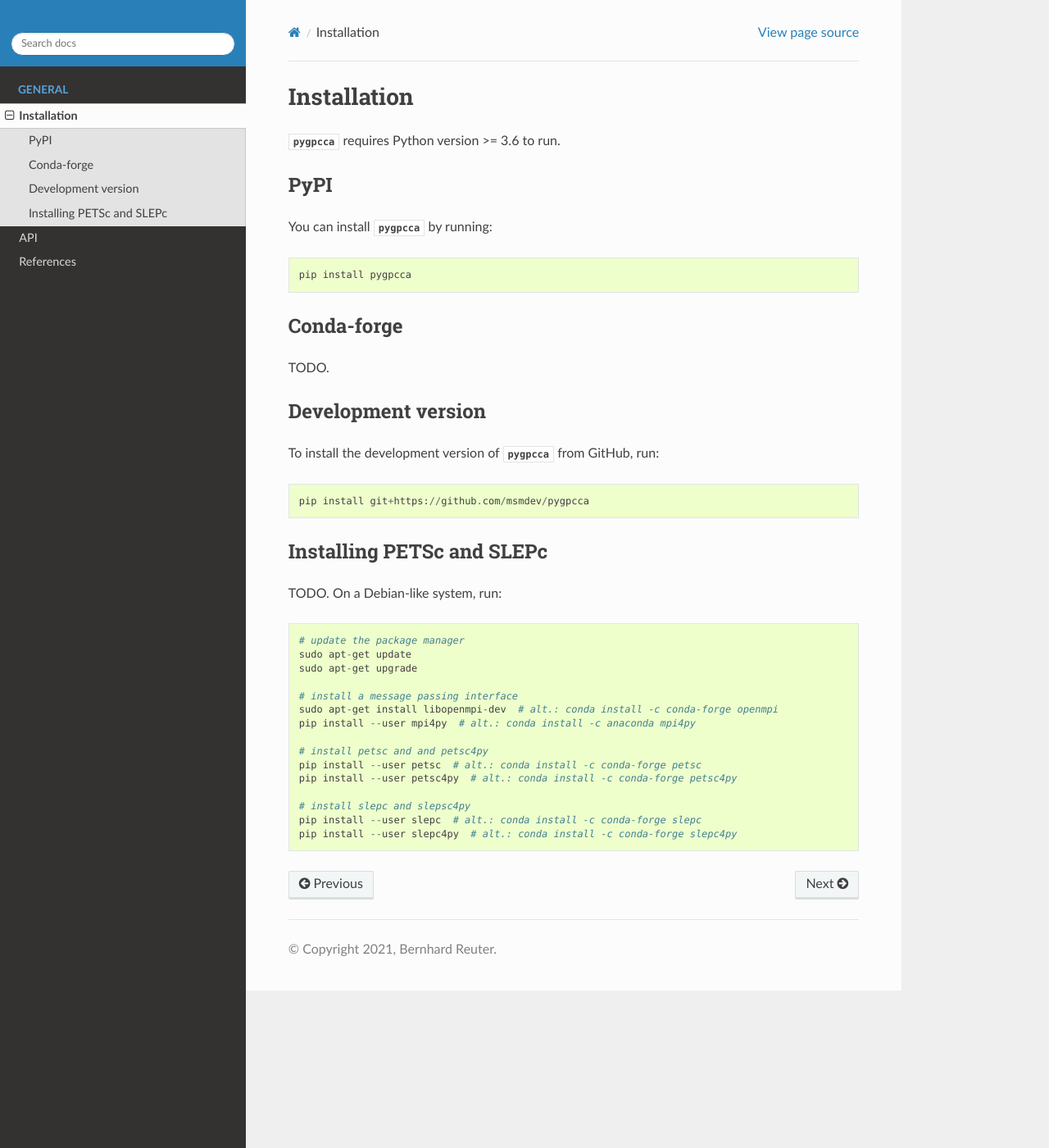
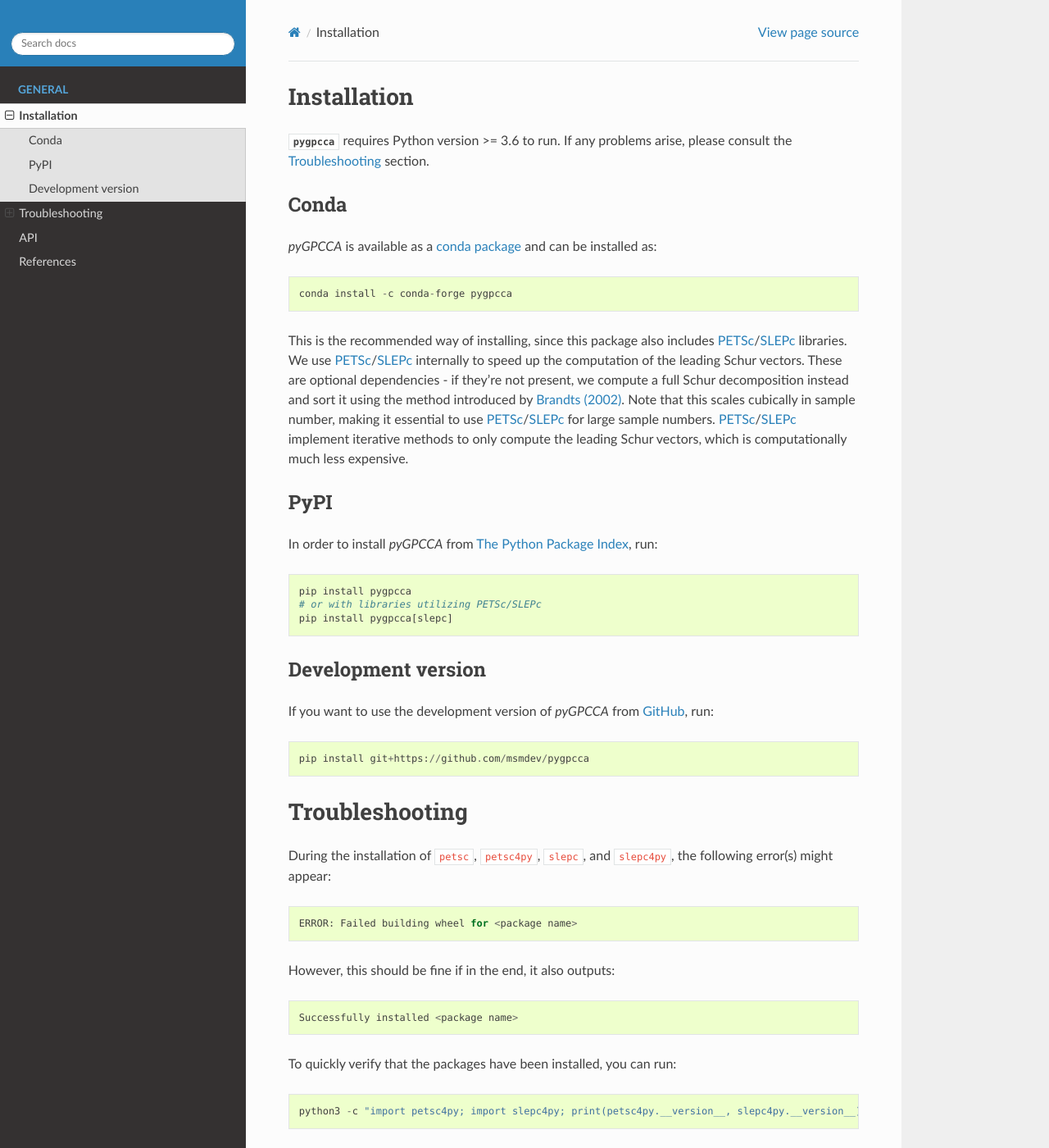
Before and after one commit to msmdev/pyGPCCA, a Sphinx documentation site: the page built from docs/source/installation.rst, in a window 1280 px wide and 1400 px high. Shown: the whole window at 82% size. Built offline with Sphinx 7.4.7 and the Read the Docs theme 2.0.0, drawn with Linux system fonts in a browser that asks for light colours; pages that are not in the unit, such as notebooks, are missing from menus; some of the changed text lies outside the part shown.

```diff
--- a/docs/requirements.txt
+++ b/docs/requirements.txt
@@ -1,4 +1,5 @@
 -r ../requirements.txt
+nbsphinx>=0.7
 sphinx>=3.3.0
 sphinx-autodoc-annotation
 sphinx-autodoc-typehints>=1.10.3
--- a/docs/source/api.rst
+++ b/docs/source/api.rst
@@ -1,5 +1,8 @@
 API
 ===
+*pyGPCCA* can be imported as::
+
+  import pygpcca as gp
 
 .. module::pygpcca
 .. currentmodule::pygpcca
--- a/docs/source/conf.py
+++ b/docs/source/conf.py
@@ -45,6 +45,7 @@ extensions = [
     "sphinx_autodoc_typehints",
     "sphinx_last_updated_by_git",
     "typed_returns",
+    "nbsphinx",
 ]
 intersphinx_mapping = {
     "python": ("https://docs.python.org/3", None),
--- a/docs/source/installation.rst
+++ b/docs/source/installation.rst
@@ -1,43 +1,89 @@
 Installation
 ============
-:mod:`pygpcca` requires Python version >= 3.6 to run.
+:mod:`pygpcca` requires Python version >= 3.6 to run. If any problems arise, please consult the
+`Troubleshooting`_ section.
+
+Conda
+-----
+*pyGPCCA* is available as a `conda package <https://anaconda.org/conda-forge/pygpcca>`_ and can be installed as::
+
+    conda install -c conda-forge pygpcca
+
+This is the recommended way of installing, since this package also includes `PETSc`_/`SLEPc`_ libraries.
+We use `PETSc`_/`SLEPc`_ internally to speed up the computation of the leading Schur vectors. These are optional
+dependencies - if they're not present, we compute a full Schur decomposition instead and sort it using the method
+introduced by `Brandts (2002)`_. Note that this scales cubically in sample number, making it essential to use
+`PETSc`_/`SLEPc`_ for large sample numbers. `PETSc`_/`SLEPc`_ implement iterative methods to only compute
+the leading Schur vectors, which is computationally much less expensive.
 
 PyPI
 ----
-
-You can install :mod:`pygpcca` by running::
+In order to install *pyGPCCA* from `The Python Package Index <https://pypi.org/project/pygpcca/>`_, run::
 
     pip install pygpcca
-
-Conda-forge
------------
-TODO.
+    # or with libraries utilizing PETSc/SLEPc
+    pip install pygpcca[slepc]
 
 Development version
 -------------------
-To install the development version of :mod:`pygpcca` from GitHub, run::
+If you want to use the development version of *pyGPCCA* from `GitHub <https://github.com/msmdev/pygpcca>`_, run::
 
     pip install git+https://github.com/msmdev/pygpcca
 
-.. _Installing PETSc and SLEPc:
+Troubleshooting
+===============
+During the installation of ``petsc``, ``petsc4py``, ``slepc``, and ``slepc4py``, the following error(s) might appear::
 
-Installing PETSc and SLEPc
---------------------------
+    ERROR: Failed building wheel for <package name>
 
-TODO. On a Debian-like system, run::
+However, this should be fine if in the end, it also outputs::
 
-    # update the package manager
-    sudo apt-get update
-    sudo apt-get upgrade
+    Successfully installed <package name>
 
-    # install a message passing interface
-    sudo apt-get install libopenmpi-dev  # alt.: conda install -c conda-forge openmpi
-    pip install --user mpi4py  # alt.: conda install -c anaconda mpi4py
+To quickly verify that the packages have been installed, you can run::
+
+    python3 -c "import petsc4py; import slepc4py; print(petsc4py.__version__, slepc4py.__version__)"
+
+Debian-based systems
+--------------------
+Below are an alternative steps for installing `PETSc`_/`SLEPc`_, in case any problems arise, especially when installing
+from `PyPI`_::
+
+    # install dependencies
+    sudo apt-get update -y
+    sudo apt-get install gcc gfortran libopenmpi-dev libblas-dev liblapack-dev petsc-dev slepc-dev -y
+
+    # install a message passing interface for Python
+    pip install --user mpi4py
 
     # install petsc and and petsc4py
-    pip install --user petsc  # alt.: conda install -c conda-forge petsc
-    pip install --user petsc4py  # alt.: conda install -c conda-forge petsc4py
+    pip install --user petsc
+    pip install --user petsc4py
 
-    # install slepc and slepsc4py
-    pip install --user slepc  # alt.: conda install -c conda-forge slepc
-    pip install --user slepc4py  # alt.: conda install -c conda-forge slepc4py
+    # install slepc and slepc4py
+    pip install --user slepc
+    pip install --user slepc4py
+
+macOS
+-----
+The most robust way is to follow the `PETSc installation guide`_ and the `SLEPc installation guide`_ or to take a look
+at our continuous integration `steps <./.scripts/ci/install_dependencies.sh>`_ for macOS.
+
+The installation steps can be roughly outlined as::
+
+    # install dependencies
+    brew install gcc open-mpi openblas lapack arpack
+
+    # follow the PETSc installation steps
+    # follow the SLEPc installation steps
+
+    # install petsc4py
+    pip install --user petsc4py
+    # install slepc4py
+    pip install --user petsc4py
+
+.. _`Brandts (2002)`: https://doi.org/10.1002/nla.274
+.. _`PETSc`: https://www.mcs.anl.gov/petsc/
+.. _`SLEPc`: https://slepc.upv.es/
+.. _`PETSc installation guide`: https://www.mcs.anl.gov/petsc/documentation/installation.html
+.. _`SLEPc installation guide`: https://slepc.upv.es/documentation/instal.htm
```
Also changed, not shown: README.rst (+19 -109 lines), docs/source/index.rst (+20 -1 lines), .readthedocs.yml (added), docs/source/example.ipynb (added).
